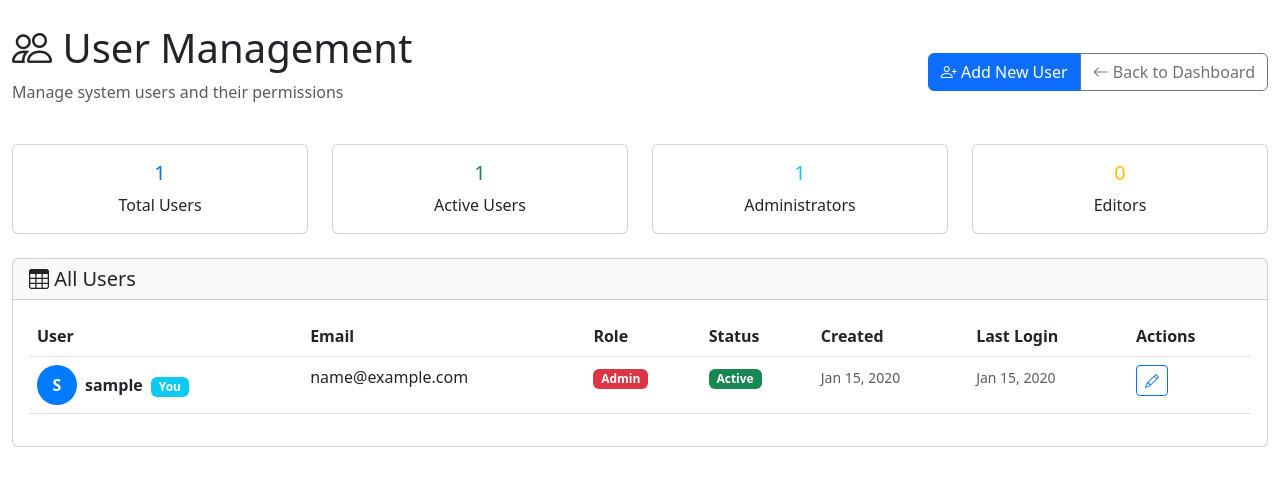
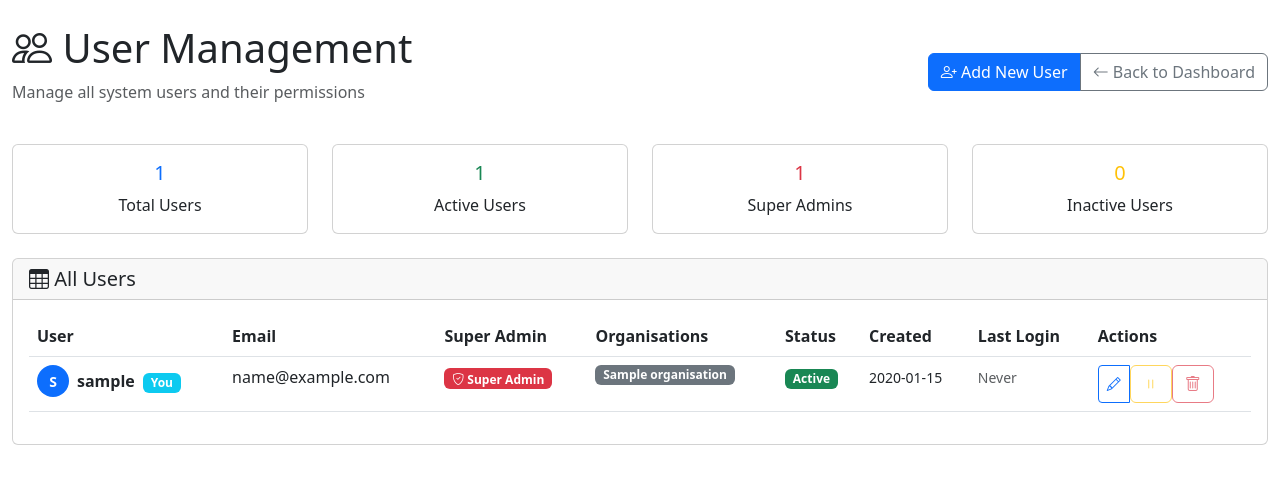
Before and after one commit to thehouseofbailey/personamapper, a Flask app: page /auth/users in a window 1280 px wide. Shown: the part 56-542 px from the top of the page. Run offline with Flask 3, Linux system fonts and the light colour scheme; a user stored in the database is signed in; tables that the repository leaves empty hold one stand-in row (values such as "Sample post").

Commit message:
user management updates

```diff
--- a/app/routes/auth.py
+++ b/app/routes/auth.py
@@ -244,75 +244,75 @@ def create_user():
 
     return render_template('auth/create_user.html', roles=User.get_roles())
 
-@bp.route('/users/<int:user_id>/edit', methods=['GET', 'POST'])
+@bp.route('/users/<int:id>/edit', methods=['POST'])
 @login_required
 @admin_required
-def edit_user(user_id):
-    """Edit user."""
-    user = User.query.get_or_404(user_id)
+def edit_user(id):
+    """Edit user details."""
+    user = User.query.get_or_404(id)
 
-    if request.method == 'POST':
-        username = request.form.get('username')
-        email = request.form.get('email')
-        role = request.form.get('role')
-        is_active = bool(request.form.get('is_active'))
+    # Prevent users from modifying their own super admin status
+    if user.id == current_user.id and 'is_super_admin' in request.form:
+        flash('You cannot modify your own super admin status.', 'error')
+        return redirect(url_for('auth.manage_users'))
 
-        # Validation
-        errors = []
+    # Get form data
+    email = request.form.get('email', '').strip()
+    new_password = request.form.get('new_password', '').strip()
+    is_super_admin = 'is_super_admin' in request.form and user.id != current_user.id
 
-        if not username or len(username) < 3:
-            errors.append('Username must be at least 3 characters long.')
+    # Validation
+    errors = []
 
-        if not email or '@' not in email:
-            errors.append('Please enter a valid email address.')
+    if email and '@' not in email:
+        errors.append('Please enter a valid email address.')
 
-        if role not in [r[0] for r in User.get_roles()]:
-            errors.append('Invalid role selected.')
-
-        # Check if username or email already exists (excluding current user)
-        existing_user = User.query.filter_by(username=username).first()
-        if existing_user and existing_user.id != user.id:
-            errors.append('Username already exists.')
-
+    # Check if email already exists (excluding current user)
+    if email:
         existing_email = User.query.filter_by(email=email).first()
         if existing_email and existing_email.id != user.id:
             errors.append('Email address already registered.')
 
-        if errors:
-            for error in errors:
-                flash(error, 'error')
-            return render_template('auth/edit_user.html', user=user, roles=User.get_roles())
+    # Check if we're removing the last super admin
+    if user.is_super_admin and not is_super_admin:
+        super_admin_count = User.query.filter_by(is_super_admin=True).count()
+        if super_admin_count <= 1:
+            errors.append('Cannot remove the last super admin.')
 
-        # Update user
-        user.username = username
-        user.email = email
-        user.role = role
-        user.is_active = is_active
-
-        db.session.commit()
-
-        flash(f'User {username} updated successfully!', 'success')
+    if errors:
+        for error in errors:
+            flash(error, 'error')
         return redirect(url_for('auth.manage_users'))
 
-    return render_template('auth/edit_user.html', user=user, roles=User.get_roles())
+    # Update user
+    user.email = email or user.email
+    user.is_super_admin = is_super_admin
 
-@bp.route('/users/<int:user_id>/delete', methods=['POST'])
+    if new_password:
+        user.set_password(new_password)
+
+    db.session.commit()
+
+    flash(f'User {user.username} updated successfully!', 'success')
+    return redirect(url_for('auth.manage_users'))
+
+@bp.route('/users/<int:id>/delete', methods=['POST'])
 @login_required
 @admin_required
-def delete_user(user_id):
+def delete_user(id):
     """Delete user."""
-    user = User.query.get_or_404(user_id)
+    user = User.query.get_or_404(id)
 
     # Prevent deleting yourself
     if user.id == current_user.id:
         flash('You cannot delete your own account.', 'error')
         return redirect(url_for('auth.manage_users'))
 
-    # Prevent deleting the last admin
-    if user.is_admin():
-        admin_count = User.query.filter_by(role=User.ROLE_ADMIN, is_active=True).count()
-        if admin_count <= 1:
-            flash('Cannot delete the last admin user.', 'error')
+    # Prevent deleting the last super admin
+    if user.is_super_admin:
+        super_admin_count = User.query.filter_by(is_super_admin=True).count()
+        if super_admin_count <= 1:
+            flash('Cannot delete the last super admin user.', 'error')
             return redirect(url_for('auth.manage_users'))
 
     username = user.username
@@ -322,17 +322,48 @@ def delete_user(user_id):
     flash(f'User {username} deleted successfully!', 'success')
     return redirect(url_for('auth.manage_users'))
 
-@bp.route('/users/<int:user_id>/reset-password', methods=['POST'])
+@bp.route('/users/<int:id>/activate', methods=['POST'])
 @login_required
 @admin_required
-def admin_reset_password(user_id):
+def activate_user(id):
+    """Activate user."""
+    user = User.query.get_or_404(id)
+
+    user.is_active = True
+    db.session.commit()
+
+    flash(f'User {user.username} activated successfully!', 'success')
+    return redirect(url_for('auth.manage_users'))
+
+@bp.route('/users/<int:id>/deactivate', methods=['POST'])
+@login_required
+@admin_required
+def deactivate_user(id):
+    """Deactivate user."""
+    user = User.query.get_or_404(id)
+
+    # Prevent deactivating yourself
+    if user.id == current_user.id:
+        flash('You cannot deactivate your own account.', 'error')
+        return redirect(url_for('auth.manage_users'))
+
+    user.is_active = False
+    db.session.commit()
+
+    flash(f'User {user.username} deactivated successfully!', 'success')
+    return redirect(url_for('auth.manage_users'))
+
+@bp.route('/users/<int:id>/reset-password', methods=['POST'])
+@login_required
+@admin_required
+def admin_reset_password(id):
     """Admin reset user password."""
-    user = User.query.get_or_404(user_id)
+    user = User.query.get_or_404(id)
     new_password = request.form.get('new_password')
 
     if not new_password or len(new_password) < 6:
         flash('Password must be at least 6 characters long.', 'error')
-        return redirect(url_for('auth.edit_user', user_id=user_id))
+        return redirect(url_for('auth.manage_users'))
 
     user.set_password(new_password)
     db.session.commit()
--- a/app/routes/organisations.py
+++ b/app/routes/organisations.py
@@ -380,8 +380,8 @@ def remove_website(id, website_id):
 @login_required
 def create_user(organisation_id=None):
     """Create a new user (accessible from organisation user management)."""
-    if not current_user.can_manage_users():
-        flash('You do not have permission to create users.', 'error')
+    if not current_user.can_manage_organisation_users(organisation_id):
+        flash('You do not have permission to create users in this organisation.', 'error')
         if organisation_id:
             return redirect(url_for('organisations.manage_users', id=organisation_id))
         return redirect(url_for('organisations.list_organisations'))
--- a/app/templates/auth/manage_users.html
+++ b/app/templates/auth/manage_users.html
@@ -1,6 +1,6 @@
 {% extends "base.html" %}
 
-{% block title %}Manage Users - PersonaMap{% endblock %}
+{% block title %}User Management - PersonaMap{% endblock %}
 
 {% block content %}
 <div class="row mt-4">
@@ -8,10 +8,10 @@
         <div class="d-flex justify-content-between align-items-center mb-4">
             <div>
                 <h1><i class="bi bi-people"></i> User Management</h1>
-                <p class="text-muted">Manage system users and their permissions</p>
+                <p class="text-muted">Manage all system users and their permissions</p>
             </div>
             <div class="btn-group" role="group">
-                <a href="{{ url_for('auth.create_user') }}" class="btn btn-primary">
+                <a href="{{ url_for('organisations.create_user') }}" class="btn btn-primary">
                     <i class="bi bi-person-plus"></i> Add New User
                 </a>
                 <a href="{{ url_for('main.dashboard') }}" class="btn btn-outline-secondary">
@@ -46,11 +46,11 @@
     <div class="col-md-3">
         <div class="card text-center">
             <div class="card-body">
-                <h5 class="card-title text-info">
-                    {% set admin_count = users.items | selectattr('role', 'equalto', 'admin') | list | length %}
-                    {{ admin_count }}
+                <h5 class="card-title text-danger">
+                    {% set super_admin_count = users.items | selectattr('is_super_admin') | list | length %}
+                    {{ super_admin_count }}
                 </h5>
-                <p class="card-text">Administrators</p>
+                <p class="card-text">Super Admins</p>
             </div>
         </div>
     </div>
@@ -58,10 +58,10 @@
         <div class="card text-center">
             <div class="card-body">
                 <h5 class="card-title text-warning">
-                    {% set editor_count = users.items | selectattr('role', 'equalto', 'editor') | list | length %}
-                    {{ editor_count }}
+                    {% set inactive_count = users.items | rejectattr('is_active') | list | length %}
+                    {{ inactive_count }}
                 </h5>
-                <p class="card-text">Editors</p>
+                <p class="card-text">Inactive Users</p>
             </div>
         </div>
     </div>
@@ -82,7 +82,8 @@
                         <tr>
                             <th>User</th>
                             <th>Email</th>
-                            <th>Role</th>
+                            <th>Super Admin</th>
+                            <th>Organisations</th>
                             <th>Status</th>
                             <th>Created</th>
                             <th>Last Login</th>
@@ -91,7 +92,7 @@
                     </thead>
                     <tbody>
                         {% for user in users.items %}
-                        <tr>
+                        <tr {% if not user.is_active %}class="table-secondary"{% endif %}>
                             <td>
                                 <div class="d-flex align-items-center">
                                     <div class="avatar-circle me-2">
@@ -105,14 +106,31 @@
                                     </div>
                                 </div>
                             </td>
-                            <td>{{ user.email or 'Not set' }}</td>
                             <td>
-                                {% if user.role == 'admin' %}
-                                    <span class="badge bg-danger">{{ user.get_role_display() }}</span>
-                                {% elif user.role == 'editor' %}
-                                    <span class="badge bg-warning">{{ user.get_role_display() }}</span>
+                                {{ user.email or '<em class="text-muted">No email</em>' | safe }}
+                            </td>
+                            <td>
+                                {% if user.is_super_admin %}
+                                <span class="badge bg-danger">
+                                    <i class="bi bi-shield-check"></i> Super Admin
+                                </span>
                                 {% else %}
-                                    <span class="badge bg-secondary">{{ user.get_role_display() }}</span>
+                                <span class="text-muted">—</span>
+                                {% endif %}
+                            </td>
+                            <td>
+                                {% set user_orgs = user.get_organisations() %}
+                                {% if user_orgs %}
+                                    <div class="d-flex flex-wrap gap-1">
+                                        {% for org in user_orgs[:3] %}
+                                        <span class="badge bg-secondary">{{ org.name }}</span>
+                                        {% endfor %}
+                                        {% if user_orgs|length > 3 %}
+                                        <span class="badge bg-light text-dark">+{{ user_orgs|length - 3 }}</span>
+                                        {% endif %}
+                                    </div>
+                                {% else %}
+                                <span class="text-muted">No organisations</span>
                                 {% endif %}
                             </td>
                             <td>
@@ -123,57 +141,96 @@
                                 {% endif %}
                             </td>
                             <td>
-                                <small class="text-muted">
-                                    {{ user.created_at.strftime('%b %d, %Y') if user.created_at else 'Unknown' }}
-                                </small>
+                                <small>{{ user.created_at.strftime('%Y-%m-%d') }}</small>
                             </td>
                             <td>
-                                <small class="text-muted">
-                                    {{ user.last_login.strftime('%b %d, %Y') if user.last_login else 'Never' }}
-                                </small>
+                                {% if user.last_login_at %}
+                                <small>{{ user.last_login_at.strftime('%Y-%m-%d %H:%M') }}</small>
+                                {% else %}
+                                <small class="text-muted">Never</small>
+                                {% endif %}
                             </td>
                             <td>
                                 <div class="btn-group btn-group-sm" role="group">
-                                    <a href="{{ url_for('auth.edit_user', user_id=user.id) }}"
-                                       class="btn btn-outline-primary" title="Edit User">
+                                    <!-- Edit User Button -->
+                                    <button type="button" class="btn btn-outline-primary" data-bs-toggle="modal" data-bs-target="#editUserModal{{ user.id }}">
                                         <i class="bi bi-pencil"></i>
-                                    </a>
+                                    </button>
 
-                                    {% if user.id != current_user.id %}
-                                        <button type="button" class="btn btn-outline-danger"
-                                                data-bs-toggle="modal"
-                                                data-bs-target="#deleteModal{{ user.id }}"
-                                                title="Delete User">
+                                    <!-- Activate/Deactivate Button -->
+                                    {% if user.is_active %}
+                                    <form method="post" action="{{ url_for('auth.deactivate_user', id=user.id) }}" class="d-inline">
+                                        <button type="submit" class="btn btn-outline-warning"
+                                                {% if user.id == current_user.id %}disabled title="Cannot deactivate yourself"{% endif %}
+                                                onclick="return confirm('Are you sure you want to deactivate this user?')">
+                                            <i class="bi bi-pause"></i>
+                                        </button>
+                                    </form>
+                                    {% else %}
+                                    <form method="post" action="{{ url_for('auth.activate_user', id=user.id) }}" class="d-inline">
+                                        <button type="submit" class="btn btn-outline-success">
+                                            <i class="bi bi-play"></i>
+                                        </button>
+                                    </form>
+                                    {% endif %}
+
+                                    <!-- Delete User Button -->
+                                    {% set super_admin_count = users.items | selectattr('is_super_admin') | list | length %}
+                                    <form method="post" action="{{ url_for('auth.delete_user', id=user.id) }}" class="d-inline">
+                                        <button type="submit" class="btn btn-outline-danger"
+                                                {% if user.id == current_user.id %}
+                                                    disabled title="Cannot delete yourself"
+                                                {% elif user.is_super_admin and super_admin_count <= 1 %}
+                                                    disabled title="Cannot delete the last super admin"
+                                                {% endif %}
+                                                onclick="return confirm('Are you sure you want to delete this user? This action cannot be undone.')">
                                             <i class="bi bi-trash"></i>
                                         </button>
-                                    {% endif %}
+                                    </form>
                                 </div>
                             </td>
                         </tr>
 
-                        <!-- Delete Modal -->
-                        {% if user.id != current_user.id %}
-                        <div class="modal fade" id="deleteModal{{ user.id }}" tabindex="-1">
+                        <!-- Edit User Modal -->
+                        <div class="modal fade" id="editUserModal{{ user.id }}" tabindex="-1">
                             <div class="modal-dialog">
                                 <div class="modal-content">
+                                    <form method="post" action="{{ url_for('auth.edit_user', id=user.id) }}">
                                         <div class="modal-header">
-                                        <h5 class="modal-title">Delete User</h5>
+                                            <h5 class="modal-title">Edit User: {{ user.username }}</h5>
                                             <button type="button" class="btn-close" data-bs-dismiss="modal"></button>
                                         </div>
                                         <div class="modal-body">
-                                        <p>Are you sure you want to delete user <strong>{{ user.username }}</strong>?</p>
-                                        <p class="text-danger"><small>This action cannot be undone.</small></p>
+                                            <div class="mb-3">
+                                                <label for="email{{ user.id }}" class="form-label">Email</label>
+                                                <input type="email" class="form-control" id="email{{ user.id }}" name="email" value="{{ user.email or '' }}">
+                                            </div>
+                                            <div class="mb-3">
+                                                <div class="form-check">
+                                                    <input type="checkbox" class="form-check-input" id="is_super_admin{{ user.id }}" name="is_super_admin"
+                                                           {% if user.is_super_admin %}checked{% endif %}
+                                                           {% if user.id == current_user.id %}disabled{% endif %}>
+                                                    <label class="form-check-label" for="is_super_admin{{ user.id }}">
+                                                        Super Admin
+                                                        {% if user.id == current_user.id %}
+                                                        <small class="text-muted">(Cannot modify your own super admin status)</small>
+                                                        {% endif %}
+                                                    </label>
+                                                </div>
+                                            </div>
+                                            <div class="mb-3">
+                                                <label for="new_password{{ user.id }}" class="form-label">New Password <small class="text-muted">(leave blank to keep current)</small></label>
+                                                <input type="password" class="form-control" id="new_password{{ user.id }}" name="new_password">
+                                            </div>
                                         </div>
                                         <div class="modal-footer">
                                             <button type="button" class="btn btn-secondary" data-bs-dismiss="modal">Cancel</button>
-                                        <form method="POST" action="{{ url_for('auth.delete_user', user_id=user.id) }}" class="d-inline">
-                                            <button type="submit" class="btn btn-danger">Delete User</button>
+                                            <button type="submit" class="btn btn-primary">Save Changes</button>
+                                        </div>
                                     </form>
                                 </div>
                             </div>
                         </div>
-                        </div>
-                        {% endif %}
                         {% endfor %}
                     </tbody>
                 </table>
@@ -181,7 +238,7 @@
 
             <!-- Pagination -->
             {% if users.pages > 1 %}
-            <nav aria-label="User pagination" class="mt-4">
+            <nav aria-label="User pagination">
                 <ul class="pagination justify-content-center">
                     {% if users.has_prev %}
                     <li class="page-item">
@@ -218,28 +275,13 @@
         {% else %}
             <div class="text-center py-5">
                 <i class="bi bi-people display-1 text-muted"></i>
-                <h4 class="mt-3">No Users Found</h4>
+                <h4 class="text-muted mt-3">No Users Found</h4>
                 <p class="text-muted">There are no users in the system yet.</p>
-                <a href="{{ url_for('auth.create_user') }}" class="btn btn-primary">
-                    <i class="bi bi-person-plus"></i> Add First User
+                <a href="{{ url_for('organisations.create_user') }}" class="btn btn-primary">
+                    <i class="bi bi-person-plus"></i> Create First User
                 </a>
             </div>
         {% endif %}
     </div>
 </div>
-
-<style>
-.avatar-circle {
-    width: 40px;
-    height: 40px;
-    border-radius: 50%;
-    background-color: #007bff;
-    color: white;
-    display: flex;
-    align-items: center;
-    justify-content: center;
-    font-weight: bold;
-    font-size: 16px;
-}
-</style>
 {% endblock %}
--- a/app/templates/base.html
+++ b/app/templates/base.html
@@ -37,6 +37,18 @@
         .status-running { color: #0d6efd; }
         .status-inactive { color: #6c757d; }
         .status-failed { color: #dc3545; }
+        .avatar-circle {
+            width: 32px;
+            height: 32px;
+            border-radius: 50%;
+            background-color: #0d6efd;
+            color: white;
+            display: flex;
+            align-items: center;
+            justify-content: center;
+            font-weight: bold;
+            font-size: 14px;
+        }
     </style>
 
     {% block extra_css %}{% endblock %}
@@ -85,8 +97,11 @@
                             <li><a class="dropdown-item" href="{{ url_for('organisations.create_user') }}">
                                 <i class="bi bi-person-plus"></i> Create User
                             </a></li>
+                            <li><a class="dropdown-item" href="{{ url_for('auth.manage_users') }}">
+                                <i class="bi bi-people-fill"></i> User Management
+                            </a></li>
                             <li><a class="dropdown-item" href="{{ url_for('organisations.list_organisations') }}">
-                                <i class="bi bi-people-fill"></i> User Management
+                                <i class="bi bi-building"></i> Organisation Management
                             </a></li>
                         </ul>
                     </li>
```
Also changed, not shown: AI_INTEGRATION_README.md (+0 -13 lines), app/models/user.py (+10 -2 lines), app/templates/auth/manage_users_old.html (added, +245 -0 lines). Lines whose indentation alone changed are shown as unchanged.
